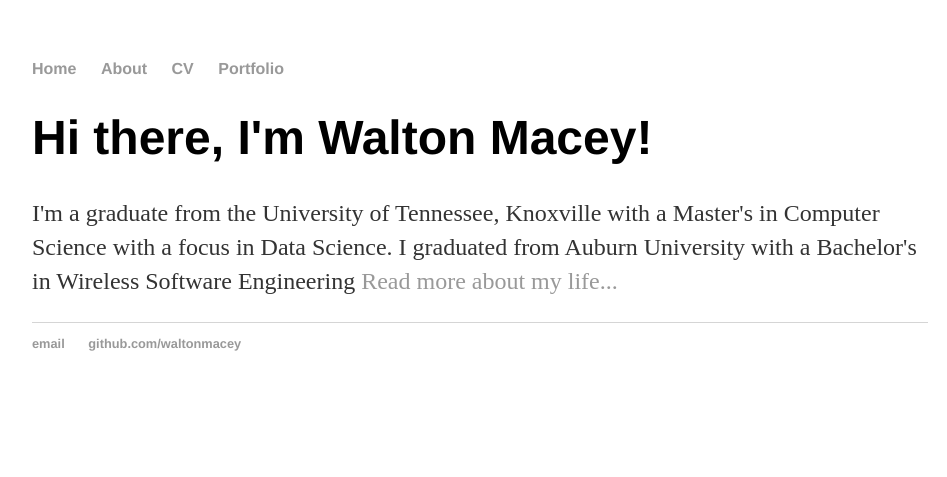
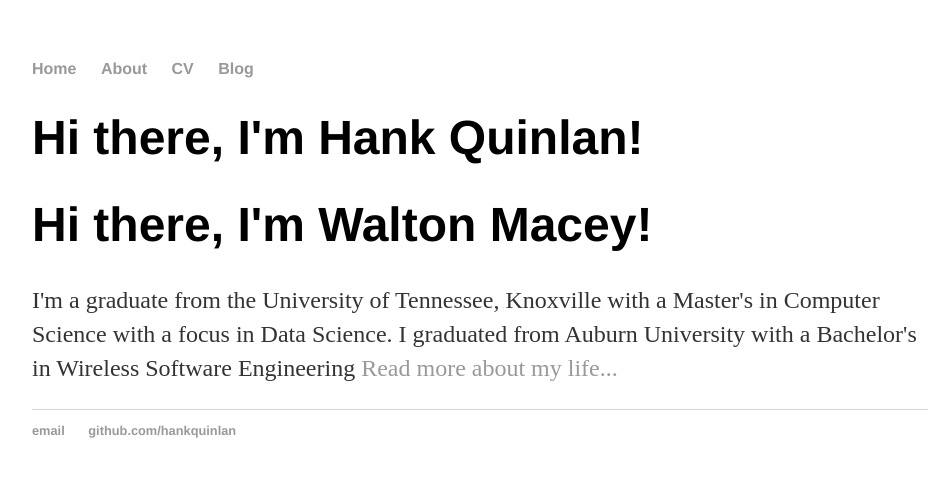
Before and after one commit to waltonmacey/waltonmacey1.github.io, a Jekyll site: the page built from index.html, in a window 1280 px wide. Shown: the top 477 px of the page, without its empty margins (160-1107 px from the left). Built offline with Jekyll 4.4.1, drawn with Linux system fonts in a browser that asks for light colours.

Commit message:
Update index.html

```diff
--- a/index.html
+++ b/index.html
@@ -1,33 +1,12 @@
-<!DOCTYPE html>
-<html>
-	<head>
-		<title>Walton Macey, Data</title>
-		<!-- link to main stylesheet -->
-		<link rel="stylesheet" type="text/css" href="/css/main.css">
-	</head>
-	<body>
-		<nav>
-    		<ul>
-        		<li><a href="/">Home</a></li>
-	        	<li><a href="/about">About</a></li>
-        		<li><a href="/cv">CV</a></li>
-        		<li><a href="/blog">Portfolio</a></li>
-    		</ul>
-		</nav>
-		<div class="container">
-    		<div class="blurb">
-        		<h1>Hi there, I'm Walton Macey!</h1>
+---
+layout: default
+title: Hank Quinlan, Horrible Cop
+---
+<div class="blurb">
+	<h1>Hi there, I'm Hank Quinlan!</h1>
+	<h1>Hi there, I'm Walton Macey!</h1>
 				<p>I'm a graduate from the University of Tennessee, Knoxville with a Master's in
 				Computer Science with a focus in Data Science. I graduated from Auburn University
         			with a Bachelor's in Wireless Software Engineering
 				<a href="/about">Read more about my life...</a></p>
-    		</div><!-- /.blurb -->
-		</div><!-- /.container -->
-		<footer>
-    		<ul>
-        		<li><a href="mailto:walton.macey@gmail.com">email</a></li>
-        		<li><a href="https://github.com/waltonmacey">github.com/waltonmacey</a></li>
-			</ul>
-		</footer>
-	</body>
-</html>
+</div><!-- /.blurb -->
```
